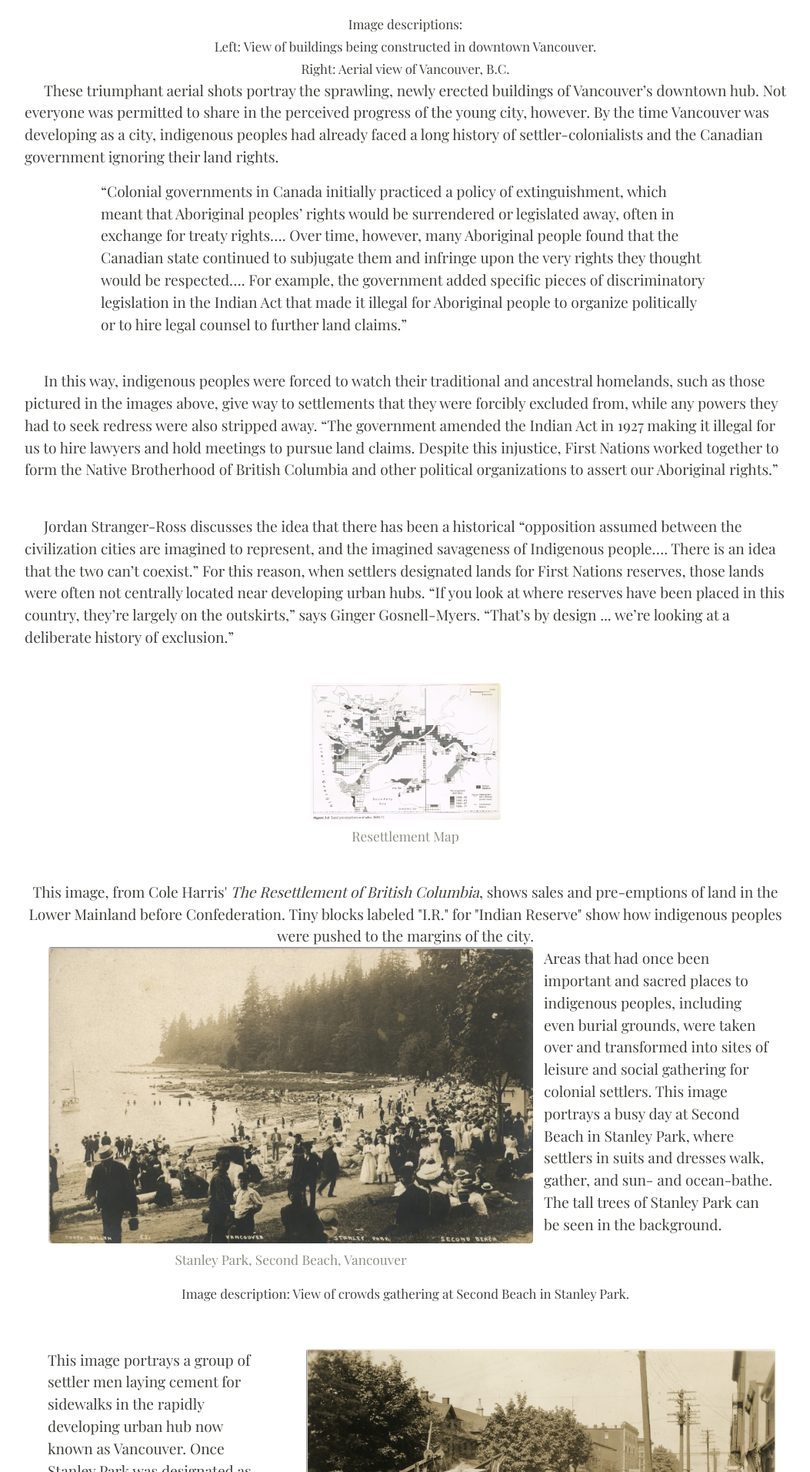
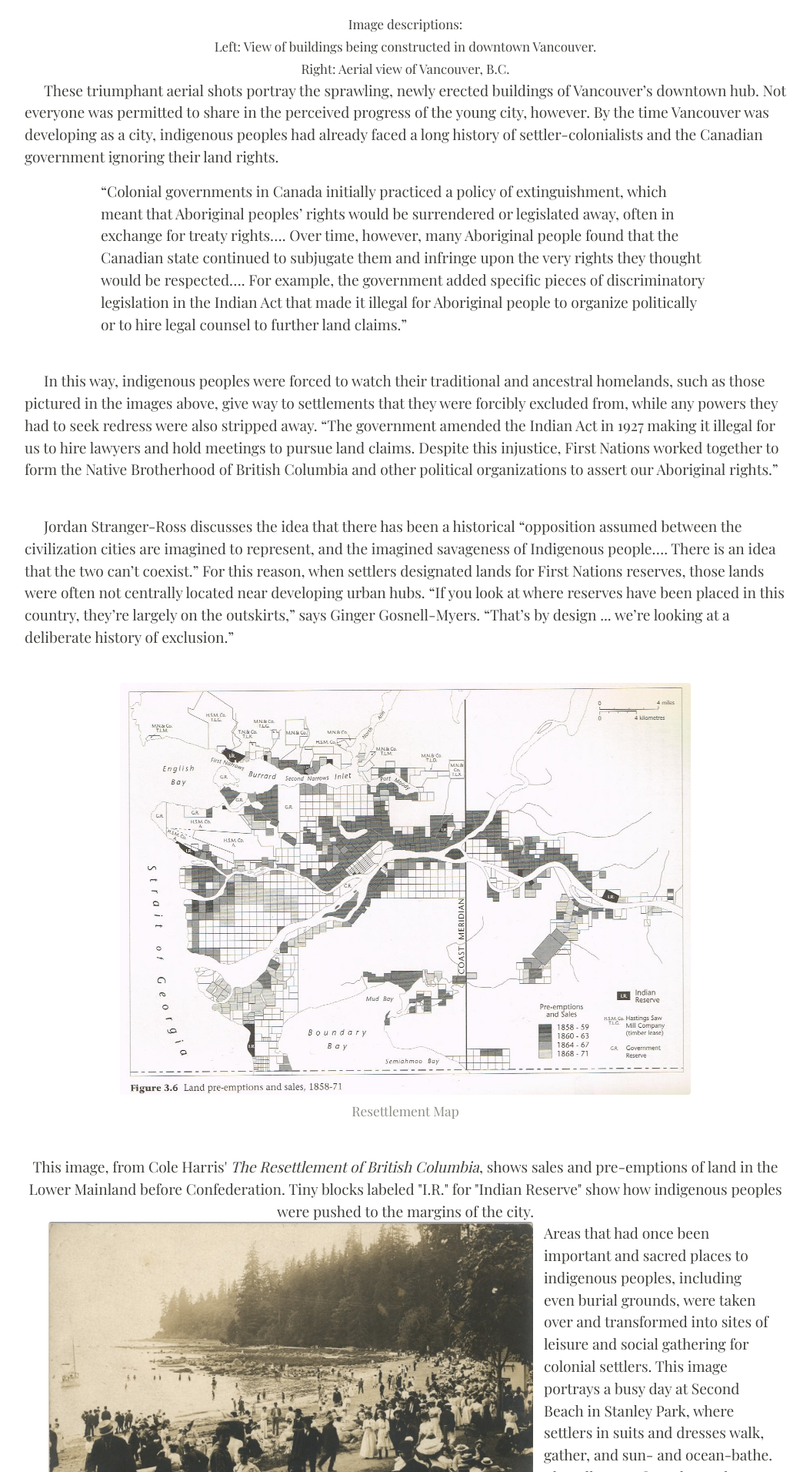
Before and after one commit to ashlynnprasad/langmann-2021, a Jekyll site: the page built from pages/urbandevelopment.md, in a window 1280 px wide. Shown: the part 4488-6400 px from the top of the page at 77% size, without its empty margins (113-1166 px from the left). Built offline with Jekyll 4.4.1, drawn with Linux system fonts in a browser that asks for light colours; nearby versions of some CDN libraries.

Commit message:
Update urbandevelopment.md

```diff
--- a/pages/urbandevelopment.md
+++ b/pages/urbandevelopment.md
@@ -93,7 +93,7 @@ permalink: /urbandevelopment.html
   <p style="text-indent: 25px;">In this way, indigenous peoples were forced to watch their traditional and ancestral homelands, such as those pictured in the images above, give way to settlements that they were forcibly excluded from, while any powers they had to seek redress were also stripped away. “The government amended the Indian Act in 1927 making it illegal for us to hire lawyers and hold meetings to pursue land claims. Despite this injustice, First Nations worked together to form the Native Brotherhood of British Columbia and other political organizations to assert our Aboriginal rights.” <br><br>
 <p style="text-indent: 25px;">Jordan Stranger-Ross discusses the idea that there has been a historical “opposition assumed between the civilization cities are imagined to represent, and the imagined savageness of Indigenous people…. There is an idea that the two can’t coexist.”  For this reason, when settlers designated lands for First Nations reserves, those lands were often not centrally located near developing urban hubs. “If you look at where reserves have been placed in this country, they’re largely on the outskirts,” says Ginger Gosnell-Myers. “That’s by design ... we’re looking at a deliberate history of exclusion.” <br><br>
 
-  {% include feature/item-figure.html objectid="langmann038" width="25" %}<br>
+  {% include feature/item-figure.html objectid="langmann038" width="75" %}<br>
   <center>This image, from Cole Harris' <i>The Resettlement of British Columbia</i>, shows sales and pre-emptions of land in the Lower Mainland before Confederation. Tiny blocks labeled "I.R." for "Indian Reserve" show how indigenous peoples were pushed to the margins of the city.</center>
 
 <div class="container">
```
